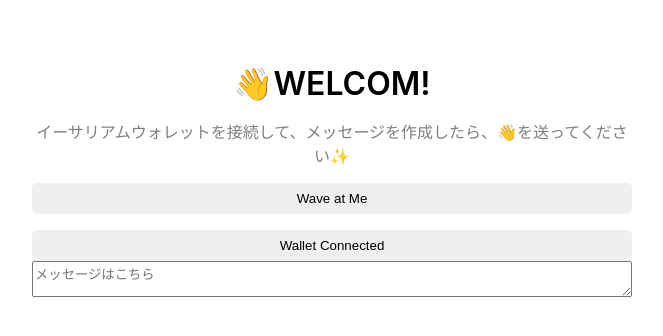
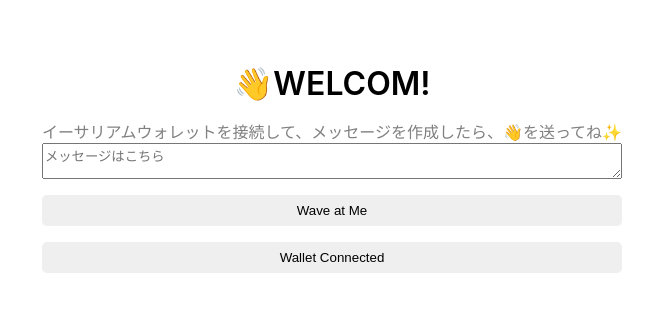
Before and after one commit to shutootaki/wave-portal-client, a React (Vite) app: page / in a window 1280 px wide. Shown: the top 336 px of the page, without its empty margins (308-971 px from the left). Built offline with nearby package versions, Linux system fonts and the light colour scheme.

Commit message:
feat: message

```diff
--- /dev/null
+++ b/src/components/MessageBox.tsx
@@ -0,0 +1,19 @@
+import { type } from "os";
+import React from "react";
+
+type Props = {
+  messageValue: string;
+  setMesasgeValue: React.Dispatch<React.SetStateAction<string>>;
+};
+
+export const MessageBox = ({ messageValue, setMesasgeValue }: Props) => {
+  return (
+    <textarea
+      name="massageArea"
+      placeholder="メッセージはこちら"
+      id="message"
+      value={messageValue}
+      onChange={(e) => setMesasgeValue(e.target.value)}
+    />
+  );
+};
--- /dev/null
+++ b/src/components/MessageList.tsx
@@ -0,0 +1,23 @@
+import { Wave } from "../types/waves";
+
+type Props = {
+  wave: Wave;
+  index: number;
+};
+
+export const MessageList = ({ wave, index }: Props) => {
+  return (
+    <div
+      key={index}
+      style={{
+        backgroundColor: "#F8F8FF",
+        marginTop: "16px",
+        padding: "8px",
+      }}
+    >
+      <p>Address: {wave.address}</p>
+      <p>Time: {String(wave.timestamp)}</p>
+      <p>Message: {wave.message}</p>
+    </div>
+  );
+};
--- a/src/components/WavePage.tsx
+++ b/src/components/WavePage.tsx
@@ -5,6 +5,8 @@ import { useWave } from "../hooks/useWave";
 import { Wave } from "../types/waves";
 import { useAddNewWave } from "../hooks/useAddNewWave";
 import { useGetAllWaves } from "../hooks/useGetAllWaves";
+import { MessageBox } from "./MessageBox";
+import { MessageList } from "./MessageList";
 
 export const WavePage = () => {
   const [currentAccount, setCurrentAccount] = useState<string[]>([""]);
@@ -60,24 +62,28 @@ export const WavePage = () => {
           <span role="img" aria-label="hand-wave">
             👋
           </span>
-          を送ってください
+          を送ってね
           <span role="img" aria-label="shine">
             ✨
           </span>
         </div>
+        {currentAccount && (
+          <MessageBox
+            messageValue={messageValue}
+            setMesasgeValue={setMesasgeValue}
+          />
+        )}
         <WaveButton onClick={wave}>Wave at Me</WaveButton>
         <WaveButton onClick={connectWallet}>
           {currentAccount ? "Wallet Connected" : "Connect Wallet"}
         </WaveButton>
-        {currentAccount && (
-          <textarea
-            name="massageArea"
-            placeholder="メッセージはこちら"
-            id="message"
-            value={messageValue}
-            onChange={(e) => setMesasgeValue(e.target.value)}
-          />
-        )}
+        {currentAccount &&
+          allWaves
+            .slice(0)
+            .reverse()
+            .map((wave, index) => {
+              return <MessageList wave={wave} index={index} />;
+            })}
       </div>
     </div>
   );
```
